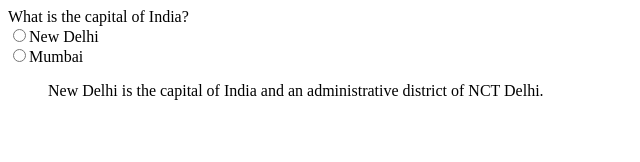
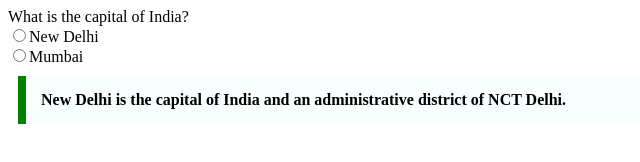
Before and after one commit to acciojob/trivia-SwatiJangra, a website: page main.html in a window 1280 px wide. Shown: the whole page, without its empty margins (0-640 px from the left). Drawn offline with Linux system fonts and the light colour scheme.

Commit message:
Update styles.css

```diff
--- a/styles.css
+++ b/styles.css
@@ -1,2 +1,13 @@
 
 /* Your CSS Code here. */
+
+/* Your CSS Code here. */
+.block{
+	max-width: 600px;
+	margin: 10px;
+	padding: 15px;
+	border-left: 8px solid green;
+	background-color: #f8fffe;
+	font-weight: bold;
+}
+}
```
